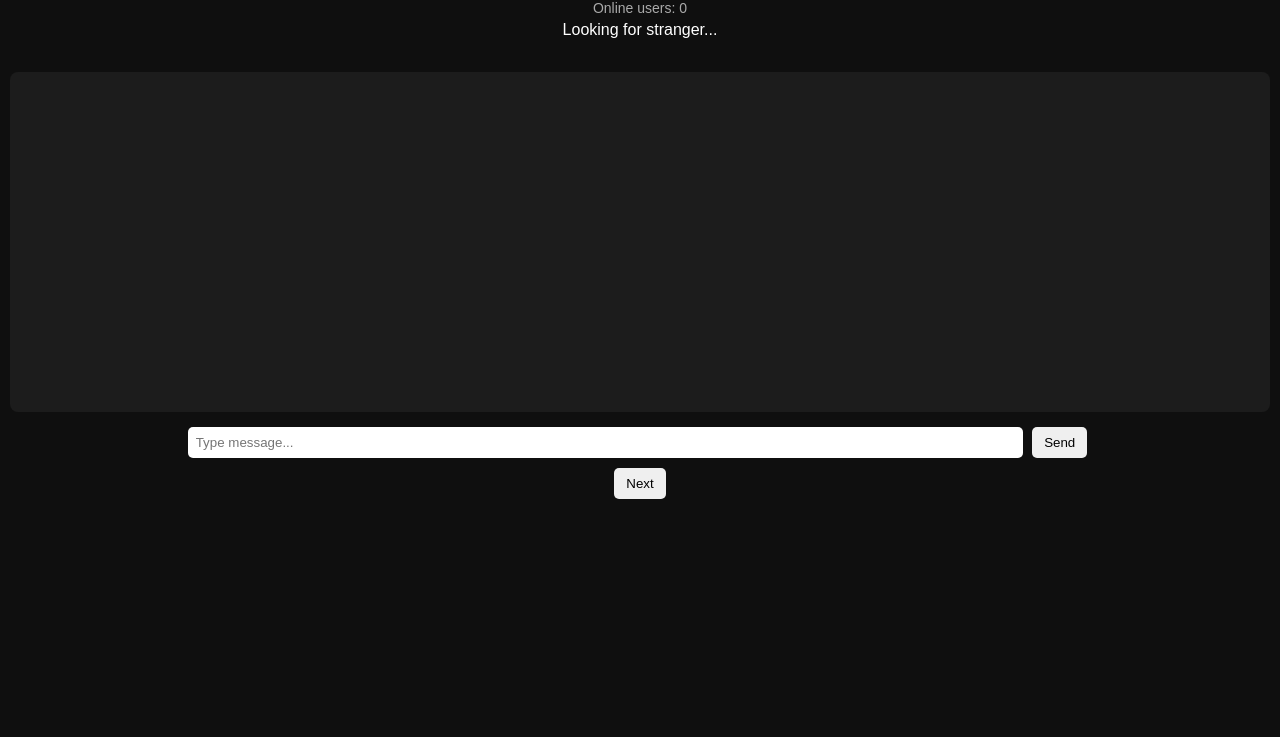
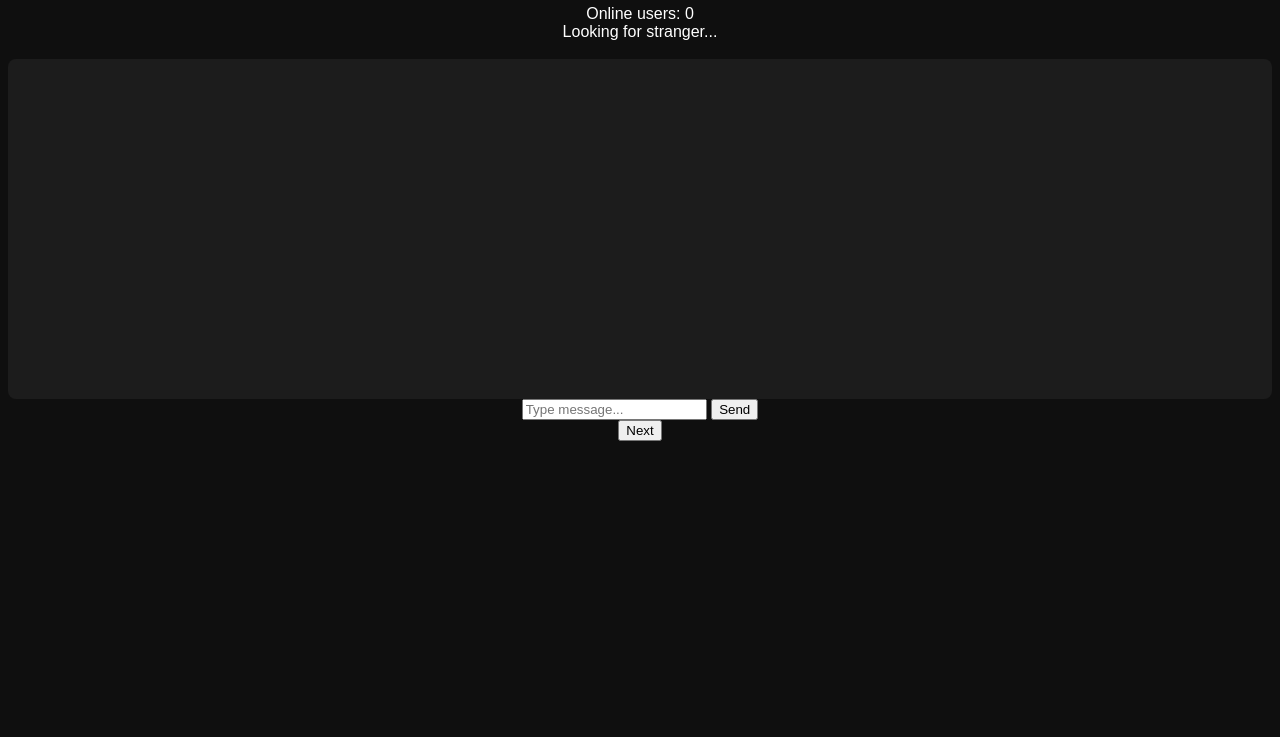
Before and after one commit to varmav47-dev/Frendly, a website: page public/index.html in a window 1280 px wide. Shown: the part 63-800 px from the top of the page. Drawn offline with nearby package versions, Linux system fonts and the light colour scheme; no server answers.

Commit message:
Refactor CSS styles for improved readability
Removed unused styles and adjusted font properties.

```diff
--- a/public/style.css
+++ b/public/style.css
@@ -1,75 +1,40 @@
 body {
   background: #0f0f0f;
   color: white;
-  font-family: Arial, sans-serif;
+  font-family: Arial;
   text-align: center;
-  padding: 10px;
-  margin: 0;
-}
-
-h2 {
-  margin-bottom: 5px;
-}
-
-#online {
-  font-size: 14px;
-  color: #aaa;
-}
-
-#status {
-  margin: 5px 0;
-}
-
-#typing {
-  font-size: 13px;
-  color: #bbb;
-  height: 18px;
 }
 
 #chat {
   height: 320px;
   background: #1c1c1c;
-  margin: 10px 0;
   padding: 10px;
   overflow-y: auto;
-  border-radius: 8px;
   display: flex;
   flex-direction: column;
+  border-radius: 8px;
 }
 
 .msg {
   max-width: 75%;
   padding: 8px 12px;
-  margin: 5px 0;
+  margin: 5px;
   border-radius: 15px;
-  font-size: 14px;
-  word-wrap: break-word;
 }
 
 .me {
   align-self: flex-end;
   background: #4caf50;
   color: black;
-  border-bottom-right-radius: 3px;
 }
 
 .stranger {
   align-self: flex-start;
   background: #333;
-  color: white;
-  border-bottom-left-radius: 3px;
 }
 
-input {
-  width: 65%;
-  padding: 8px;
-  border-radius: 5px;
-  border: none;
+#typing {
+  font-size: 13px;
+  color: #aaa;
+  height: 18px;
 }
-
-button {
-  padding: 8px 12px;
-  margin: 5px;
-  border-radius: 5px;
-  border: none;
-  }
```
